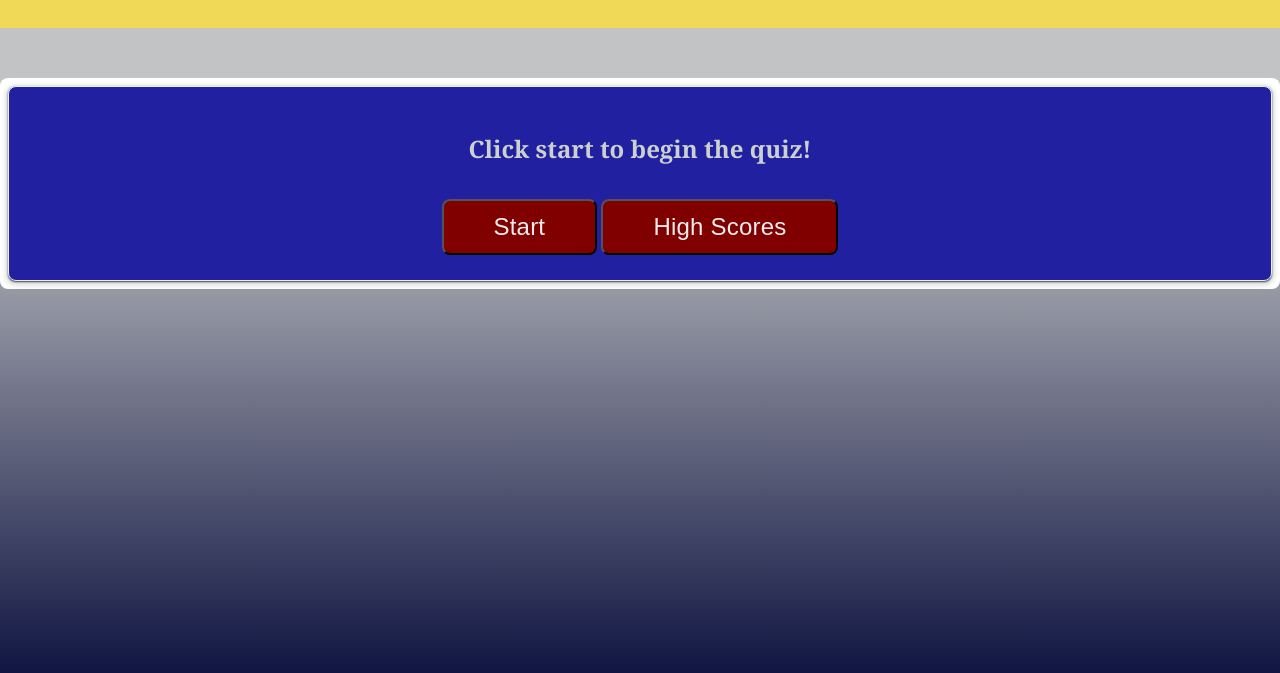
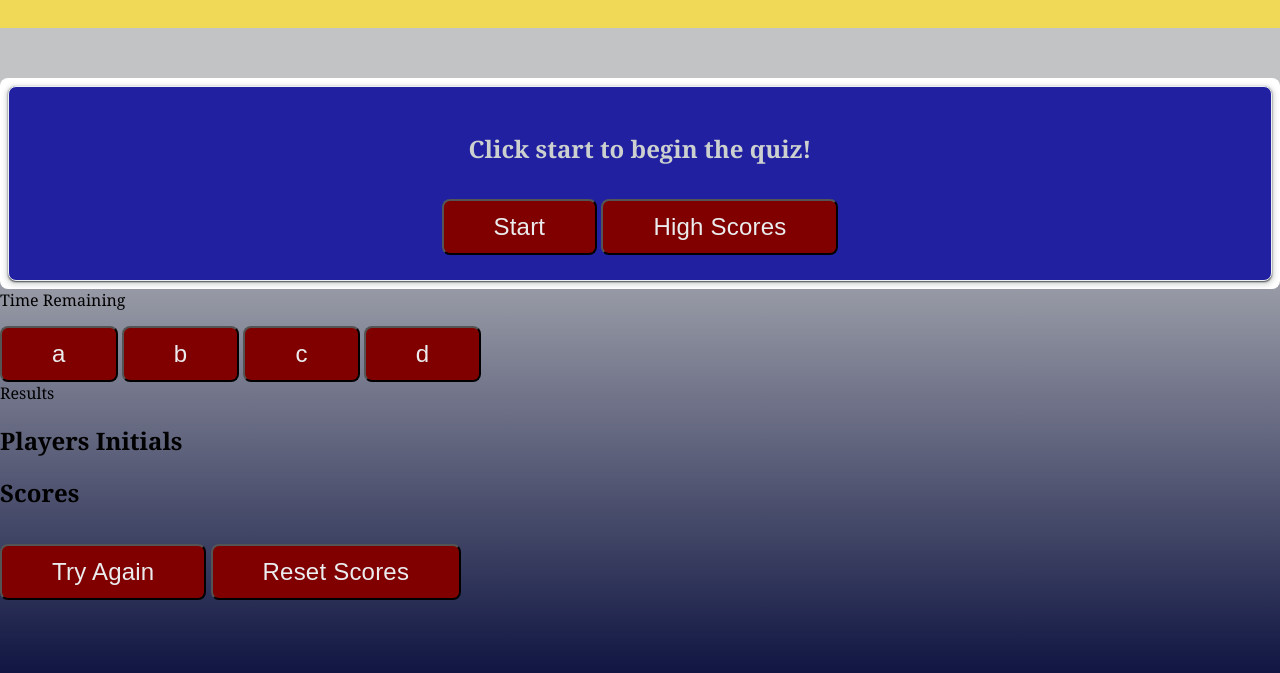
Before and after one commit to rlizbett/04-code_quiz, a plain HTML site: page index.html in a window 1280 px wide. Shown: the part 127-800 px from the top of the page. Drawn offline with Linux system fonts and the light colour scheme.

Commit message:
html timer, score, and quiz options added

```diff
--- a/index.html
+++ b/index.html
@@ -19,13 +19,34 @@
     <!--Start quiz-->
     <main>
         <section>
-        <div class="card codequiz">
+        <div class="card">
           <h1>Click start to begin the quiz!</h1>
           <button class="startButton">Start</button>
           <button class="highScore">High Scores</button>
         </section>
     </main>
 
+    <!--Time remaining while taking the quiz-->
+    <div id="codequiz">
+        <div id="timecount">Time Remaining</div>
+        <button id="a" onclick="checkAnswer('a')">a</button>
+        <button id="b" onclick="checkAnswer('b')">b</button>
+        <button id="c" onclick="checkAnswer('c')">c</button>
+        <button id="d" onclick="checkAnswer('d')">d</button>
+        <div id="results">Results</div>
+    </div>
+
+    <!--High Scores-->
+    <div id="highScores scorePage">
+        <h2>Players Initials</h2>
+        <h2>Scores</h2>
+    </div>
+
+    <!--Finished Quiz Options-->
+    <div id="finishQuiz">
+        <button id="tryAgain" onclick="restartQuiz()">Try Again</button>
+        <button id="resetScores" onclick="resetScores()">Reset Scores</button>
+    </div>
 
     <!--Javascript link-->
     <script src="./assets/script.js"></script>
```
